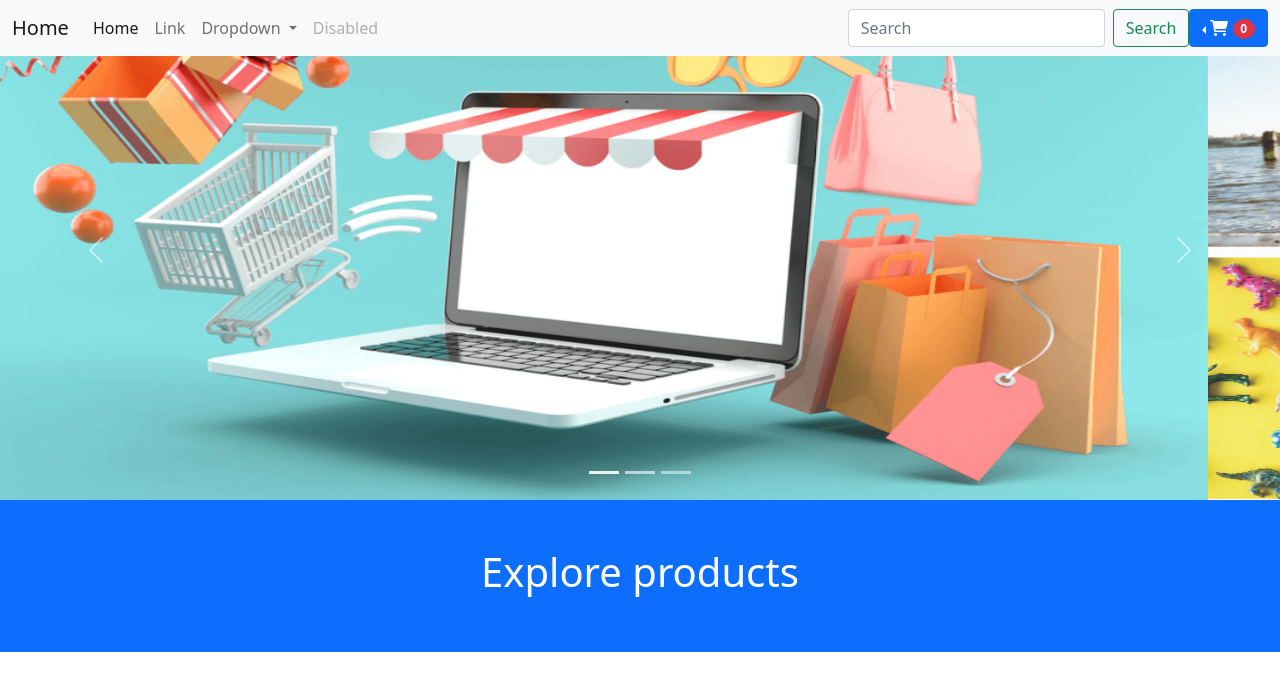
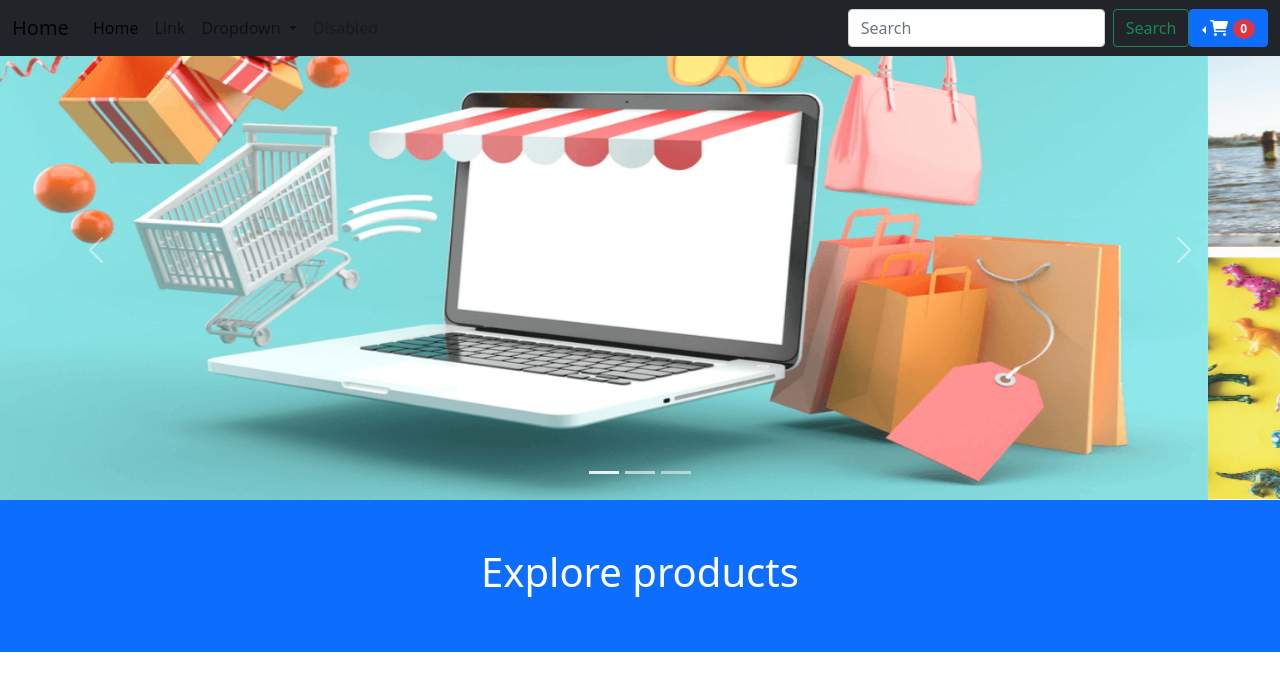
Before and after one commit to RajVeb/ecommerceproject, a plain HTML site: page index.html in a window 1280 px wide. Drawn offline with nearby package versions, Linux system fonts and the light colour scheme; no server answers.

Commit message:
Add files via upload

```diff
--- a/index.html
+++ b/index.html
@@ -12,7 +12,7 @@
 
   </head>
 <body>
-    <nav class="navbar navbar-expand-lg navbar-light bg-light fixed-top">
+    <nav class="navbar navbar-expand-lg navbar-light bg-dark fixed-top">
         <div class="container-fluid">
           <a class="navbar-brand" href="index.html">Home</a>
           <button class="navbar-toggler" type="button" data-bs-toggle="collapse" data-bs-target="#navbarSupportedContent" aria-controls="navbarSupportedContent" aria-expanded="false" aria-label="Toggle navigation">
```
